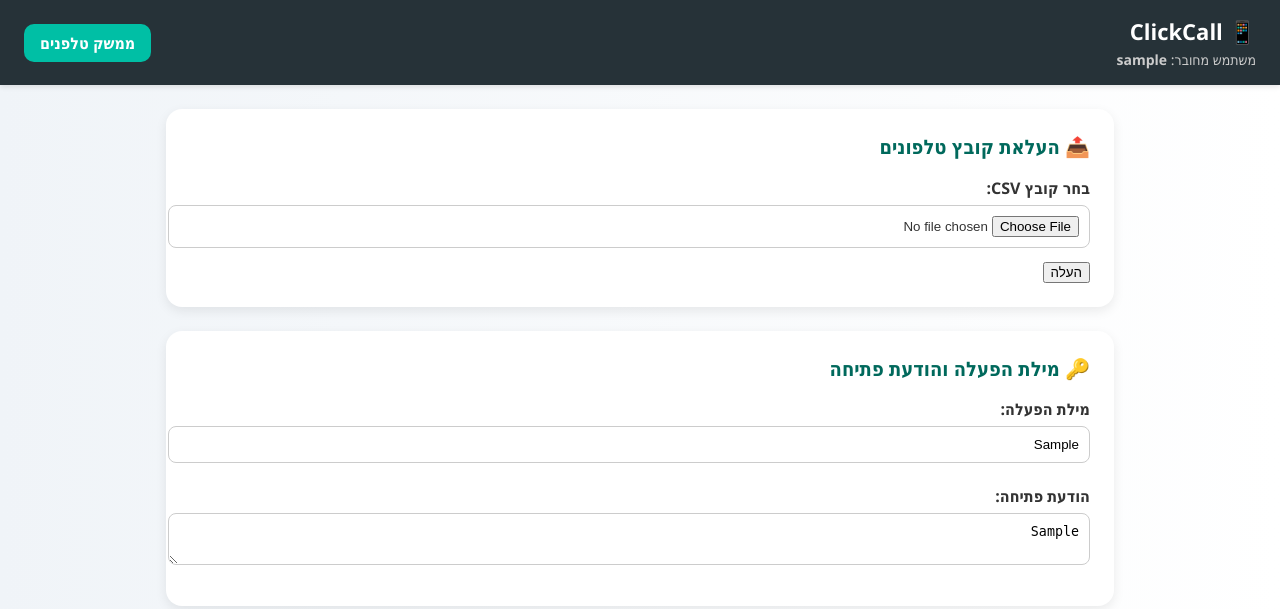
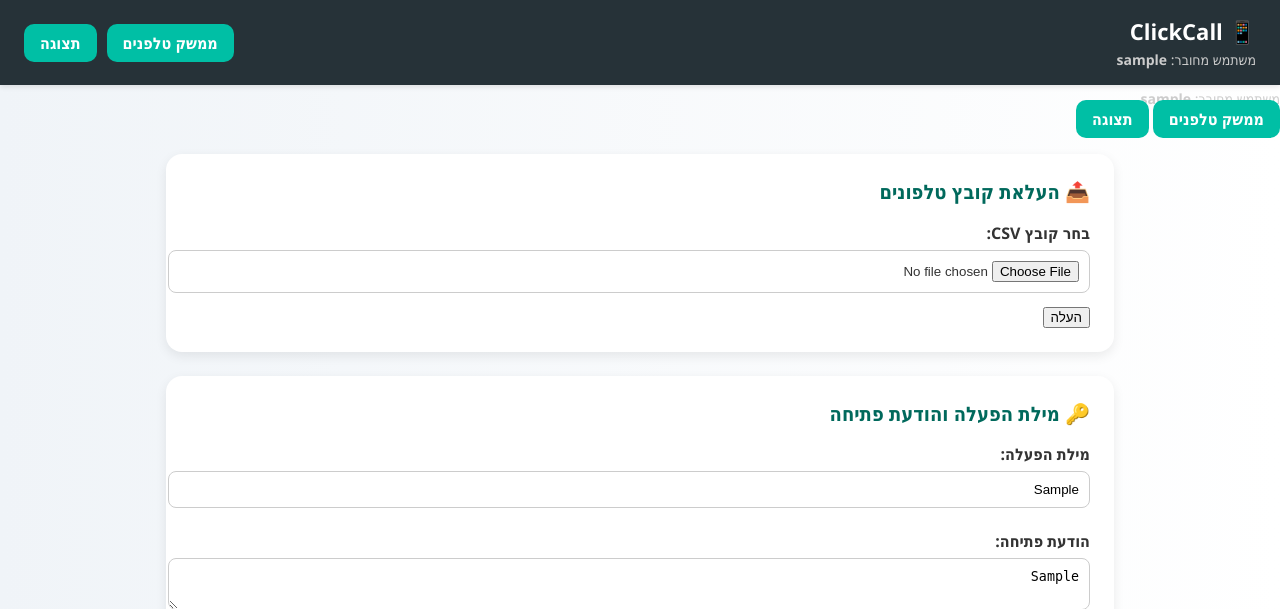
Before and after one commit to uriya222972/sms-auto-bot, a Flask app: template templates/index.html in a window 1280 px wide. Shown: the top 609 px of the page. Run offline with Flask 3, Linux system fonts and the light colour scheme; the template is opened without the code that fills it: most values are stand-ins (such as "Sample title", 1, 10 or a date in 2020); some libraries are stand-ins or nearby versions.

Commit message:
Update index.html

```diff
--- a/templates/index.html
+++ b/templates/index.html
@@ -171,11 +171,19 @@
 </head>
 <body>
   <div class="header-bar">
-    <div>
-      <div class="logo-title">📱 ClickCall</div>
+  <div>
+    <div class="logo-title">📱 ClickCall</div>
+    <div class="user-info">משתמש מחובר: <strong>{{ username }}</strong></div>
+  </div>
+  <div style="display:flex; gap:10px;">
+    <a href="/auto_telephony" target="_blank" class="telephony-button">ממשק טלפנים</a>
+    <a href="/display" target="_blank" class="telephony-button">תצוגה</a>
+  </div>
+</div>
       <div class="user-info">משתמש מחובר: <strong>{{ username }}</strong></div>
     </div>
     <a href="/auto_telephony" target="_blank" class="telephony-button">ממשק טלפנים</a>
+    <a href="/display" target="_blank" class="telephony-button">תצוגה</a>
   </div>
 
   <div class="section">
```
